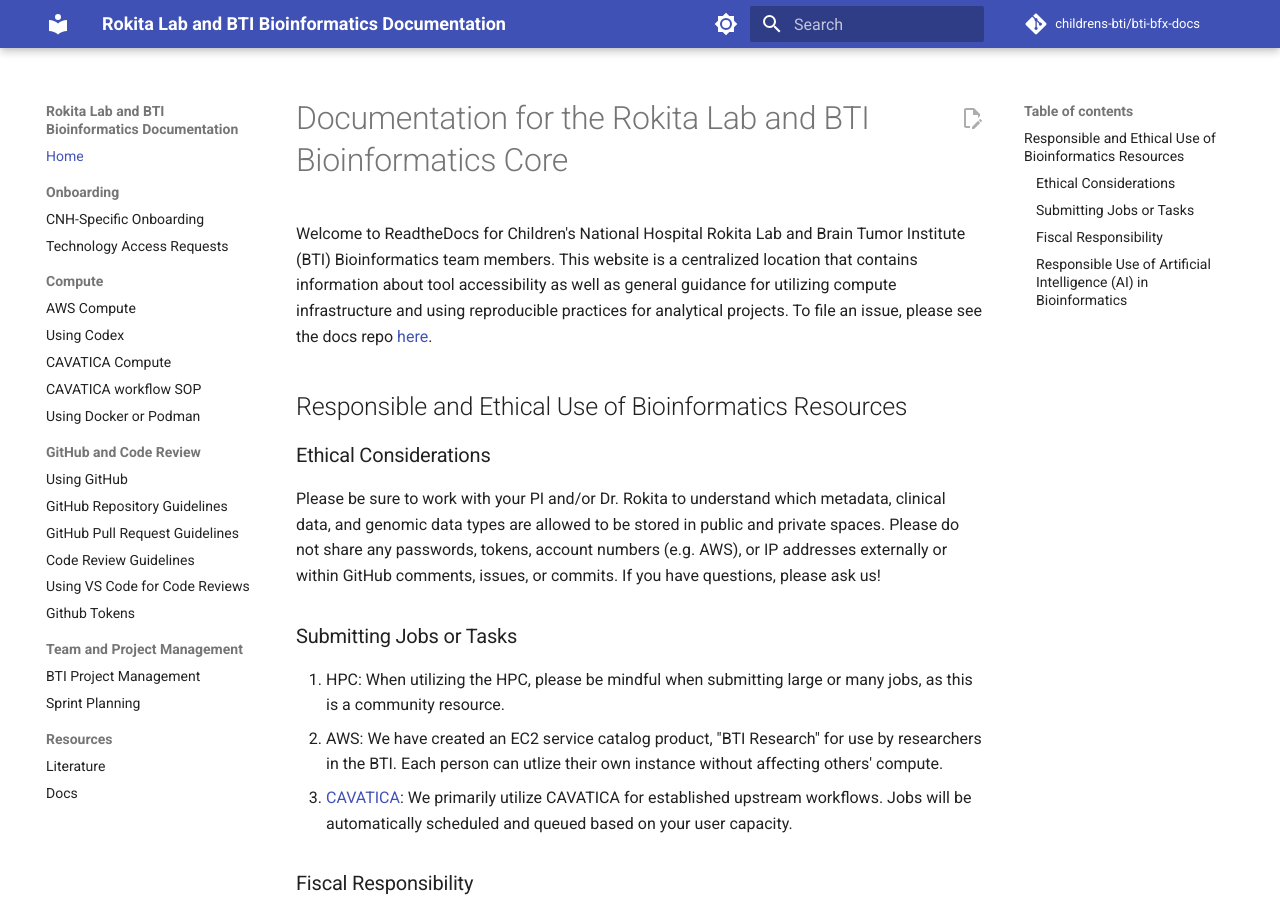
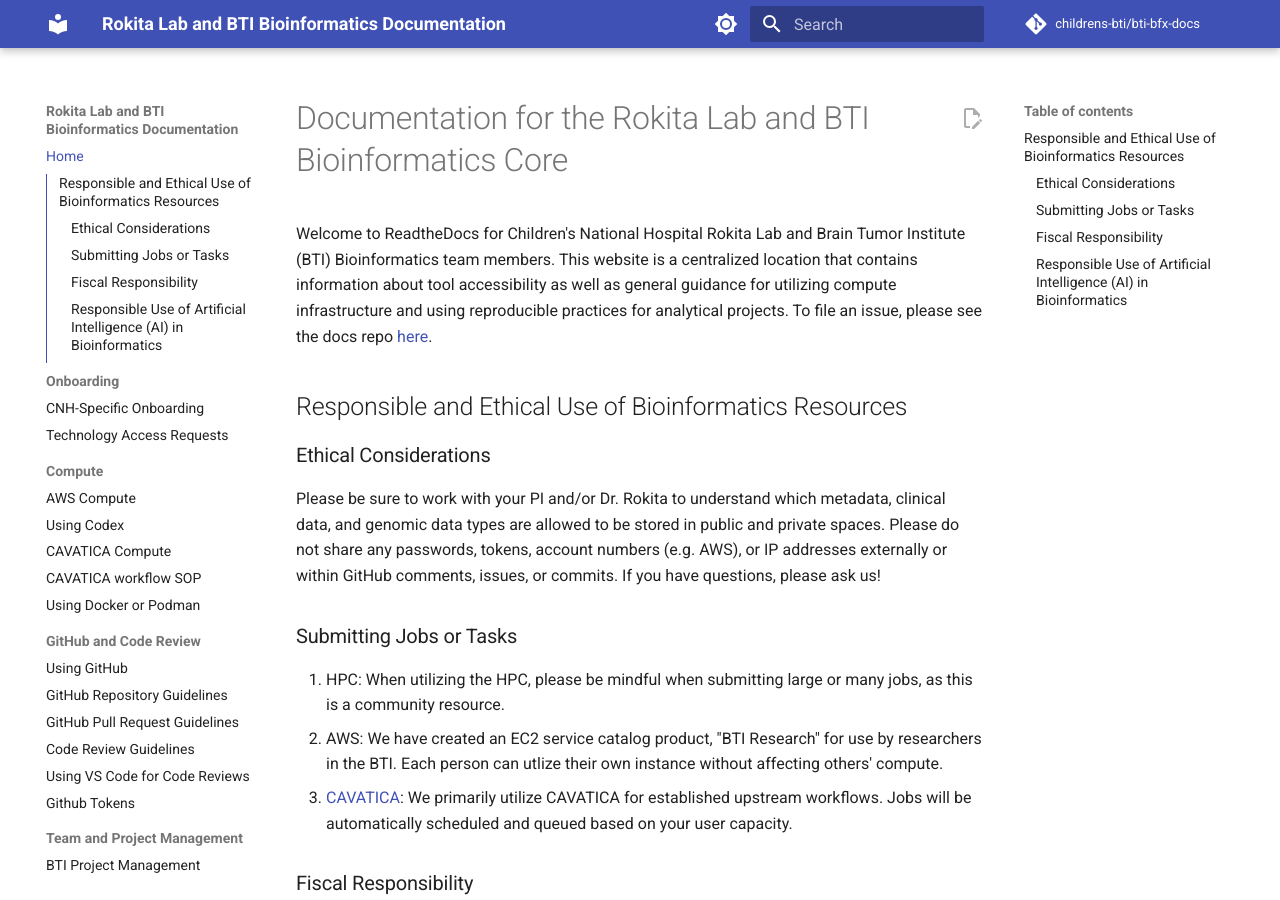
Before and after one commit to childrens-bti/bti-bfx-docs, an MkDocs documentation site: the page built from docs/index.md, in a window 1280 px wide and 900 px high. Built offline with MkDocs 1.6.1 and Material for MkDocs 9.7.7, drawn with Linux system fonts in a browser that asks for light colours; comment, search, counter and statistics services are not loaded; part of the change alters nothing that is shown.

Commit message:
Show both nested-left headings and right-side TOC panel
Material's toc.integrate nests a page's headings under its left-nav
link, but upstream base.html then skips the separate right-hand TOC
panel whenever toc.integrate is on - the two were mutually exclusive
by default. Add a small theme override (overrides/main.html) that
keeps rendering the right panel regardless, so multi-heading pages
get both views at once, matching the desired layout.

Co-Authored-By: Claude Sonnet 5 <noreply@anthropic.com>

```diff
--- a/mkdocs.yml
+++ b/mkdocs.yml
@@ -28,6 +28,7 @@ nav:
       - Docs: docs-resources.md
 theme:
   name: material
+  custom_dir: overrides
   palette:
     - media: "(prefers-color-scheme: light)"
       scheme: default
@@ -51,6 +52,7 @@ theme:
     - content.code.copy
     - content.action.edit
     - toc.follow
+    - toc.integrate
 markdown_extensions:
   - admonition
   - attr_list
--- /dev/null
+++ b/overrides/main.html
@@ -0,0 +1,35 @@
+{% extends "base.html" %}
+
+{#
+  toc.integrate makes the left nav nest a page's own headings under its
+  link (see partials/nav.html), but upstream base.html then skips
+  rendering the separate right-hand table of contents entirely when
+  toc.integrate is set. We want both: nested headings on the left AND
+  the standalone TOC panel on the right. This block is base.html's
+  site_nav block with that "toc.integrate not in features" guard removed
+  around the secondary sidebar.
+#}
+{% block site_nav %}
+  {% if nav %}
+    {% if page.meta and page.meta.hide %}
+      {% set hidden = "hidden" if "navigation" in page.meta.hide %}
+    {% endif %}
+    <div class="md-sidebar md-sidebar--primary" data-md-component="sidebar" data-md-type="navigation" {{ hidden }}>
+      <div class="md-sidebar__scrollwrap">
+        <div class="md-sidebar__inner">
+          {% include "partials/nav.html" %}
+        </div>
+      </div>
+    </div>
+  {% endif %}
+  {% if page.meta and page.meta.hide %}
+    {% set hidden = "hidden" if "toc" in page.meta.hide %}
+  {% endif %}
+  <div class="md-sidebar md-sidebar--secondary" data-md-component="sidebar" data-md-type="toc" {{ hidden }}>
+    <div class="md-sidebar__scrollwrap">
+      <div class="md-sidebar__inner">
+        {% include "partials/toc.html" %}
+      </div>
+    </div>
+  </div>
+{% endblock %}
```
